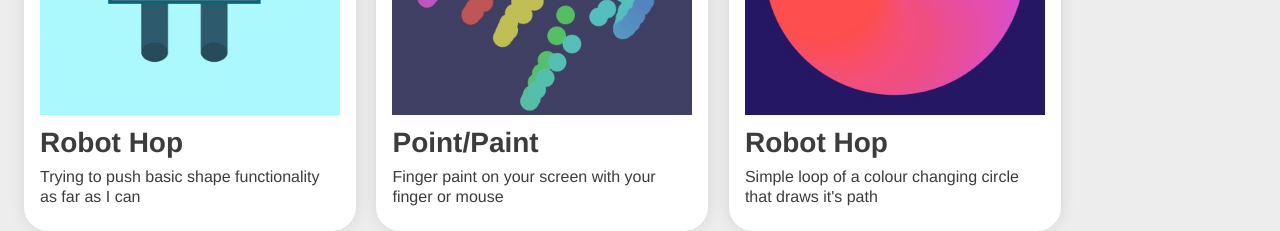
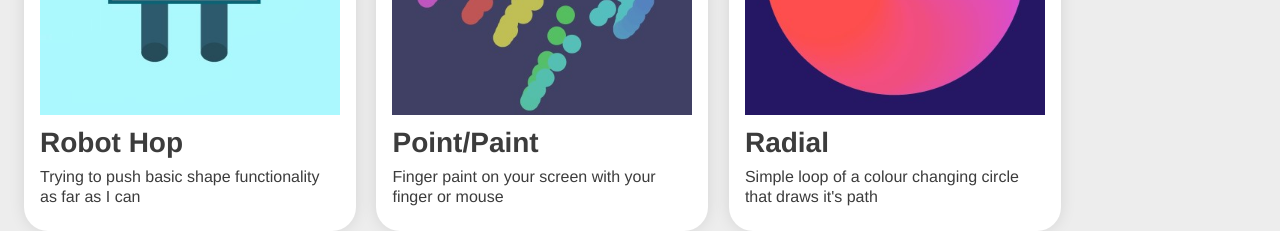
Before and after one commit to jimmylee88/handwritten-html-css, a plain HTML site: page index.html in a window 1280 px wide. Shown: the part 1780-2011 px from the top of the page. Drawn offline with Linux system fonts and the light colour scheme.

Commit message:
Amended title of article card

```diff
--- a/index.html
+++ b/index.html
@@ -60,7 +60,7 @@
         </article>
          <article>
             <img class="proj-tn" src="./assets/images/radial-c.jpg" alt="project image - radial loop"/>
-             <h3>Robot Hop</h3>
+             <h3>Radial</h3>
             <p class="caption">Simple loop of a colour changing circle that draws it's path</p>
         </article>
         <article>
```
